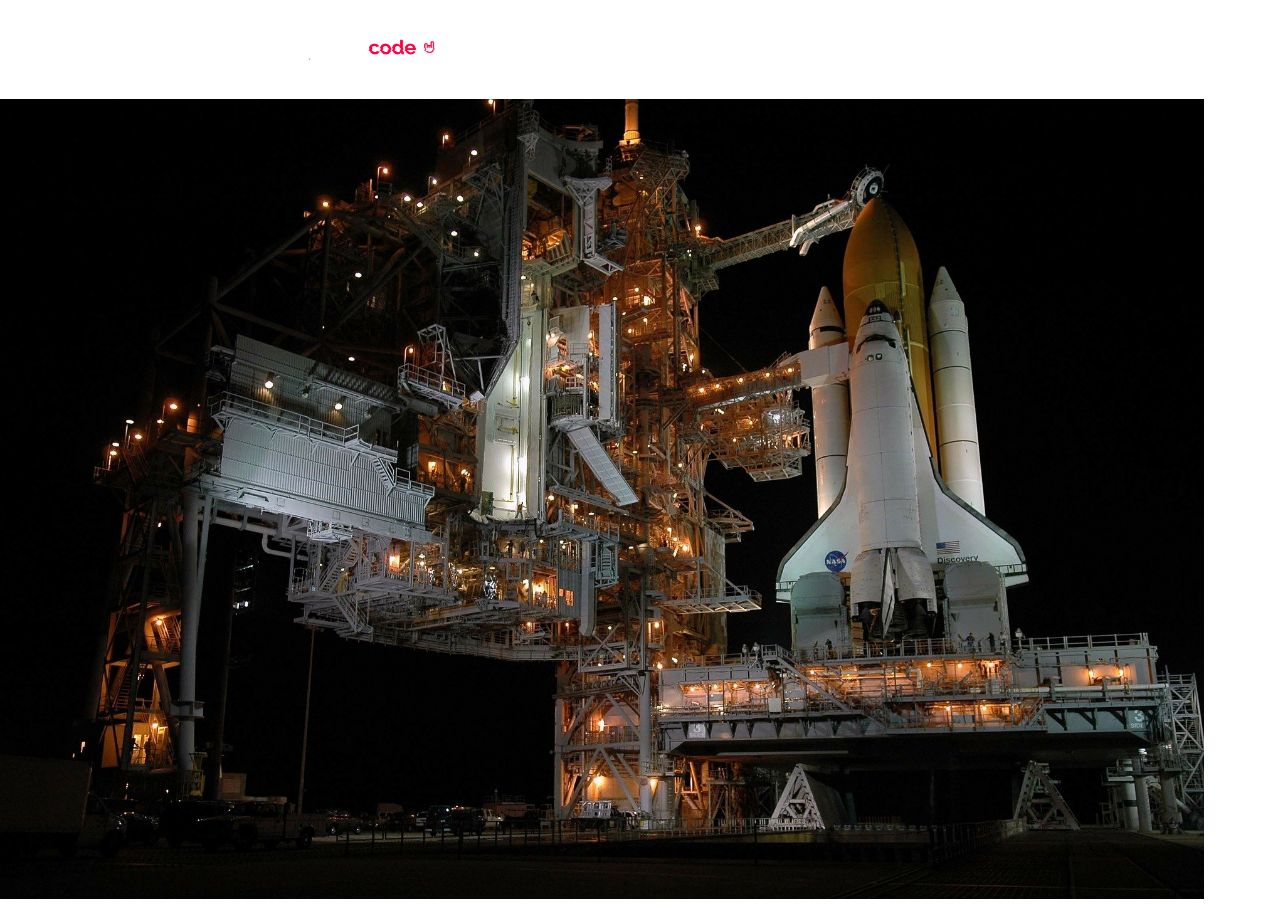
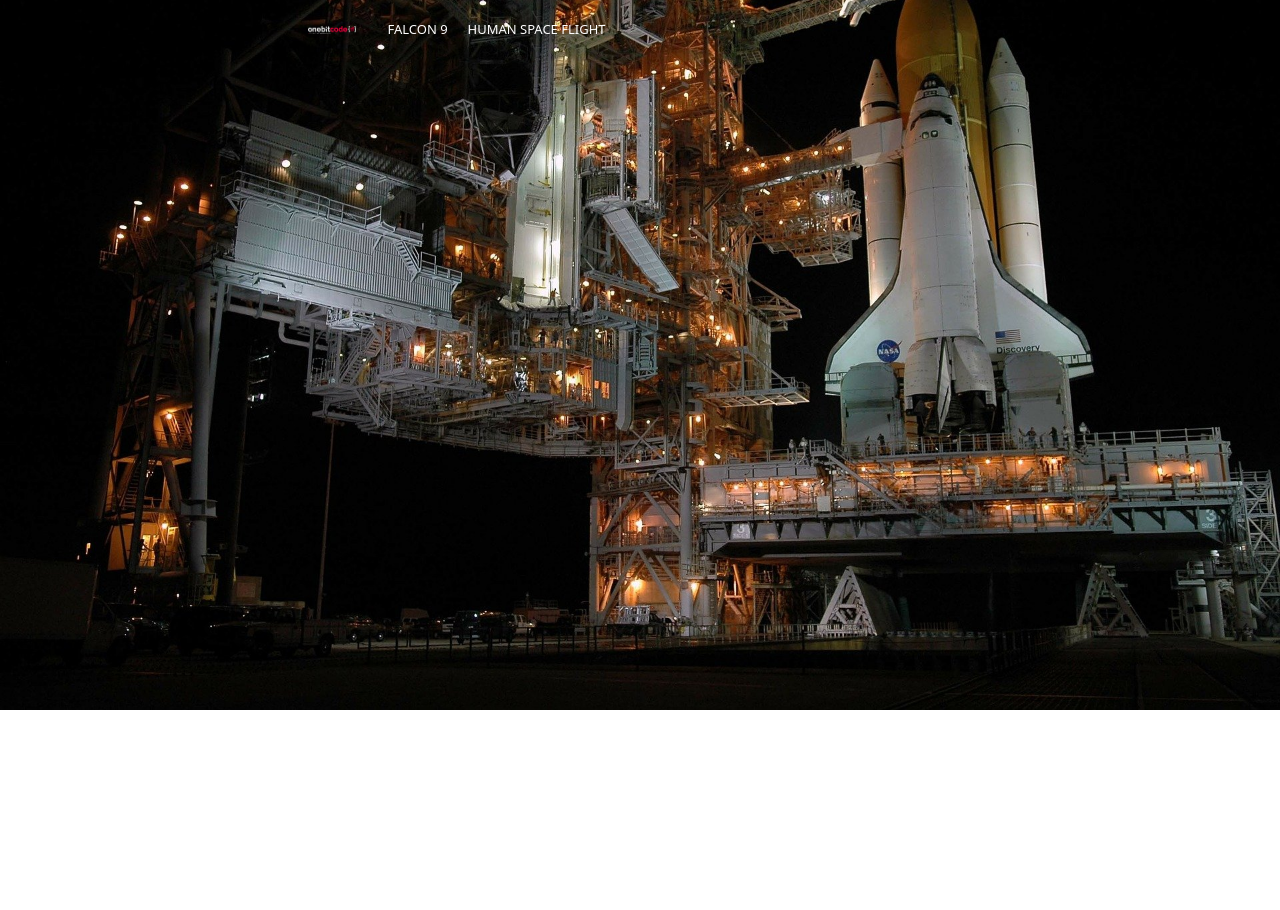
Before and after one commit to LetzC/human-flight, a website: page index.html in a window 1280 px wide. Drawn offline with nearby package versions, Linux system fonts and the light colour scheme.

Commit message:
customizing nav

```diff
--- a/index.html
+++ b/index.html
@@ -20,7 +20,7 @@
 <body>
   <header>
     <nav class="navbar navbar-expand-sm navbar-dark w-25 py-4">
-      <div class="container-fluid">
+      <div class="container-fluid align-items-center">
         <a class="navbar-brand" href="#"><img src="./imgs/logo-obc-2021-darkbg.png" alt="onebitcode"
             class="img-fluid w-75"></a>
         <button class="navbar-toggler" type="button" data-bs-toggle="collapse" data-bs-target="#navbarNav"
@@ -29,11 +29,11 @@
         </button>
         <div class="collapse navbar-collapse" id="navbarNav">
           <ul class="navbar-nav">
-            <li class="nav-item">
-              <a class="nav-link" href="./paginas-html/falcon9.html">FALCON 9</a>
+            <li>
+              <a class="nav-link" href="./paginas-html/falcon9.html" id="falcon9">FALCON 9</a>
             </li>
-            <li class="nav-item">
-              <a class="nav-link" href="#">HUMAN SPACE FLIGHT</a>
+            <li>
+              <a class="nav-link" href="#" id="human-flight">HUMAN SPACE FLIGHT</a>
             </li>
           </ul>
         </div>
--- a/scss/pages/home.scss
+++ /dev/null
@@ -1,5 +0,0 @@
-// header {
-//   background-image: url(../../imgs/home/01.jpg);
-//   background-size: 100vh;
-//   background-repeat: no-repeat;
-// }
--- a/scss/variables/common/common.scss
+++ b/scss/variables/common/common.scss
@@ -9,11 +9,6 @@
   font-size: 62.5%;
 }
 
-header {
-  position: relative;
-  z-index: 2;
-}
-
 nav {
   margin-left: 30rem;
 
@@ -22,14 +17,23 @@
       color: white;
       font-size: 1.3rem;
     }
+
+    #falcon9 {
+      width: 8rem;
+    }
+
+    #human-flight {
+      width: 15rem;
+    }
   }
 }
 
 .background {
   position: relative;
-  top: 0;
-  height: 100vh;
-  background-size: contain;
+  top: -20rem;
+  height: 100%;
+  width: 100%;
+  background-size: cover;
   background-repeat: no-repeat;
   z-index: -1;
 }
```
Also changed, not shown: css/style.css, 1 other file.
